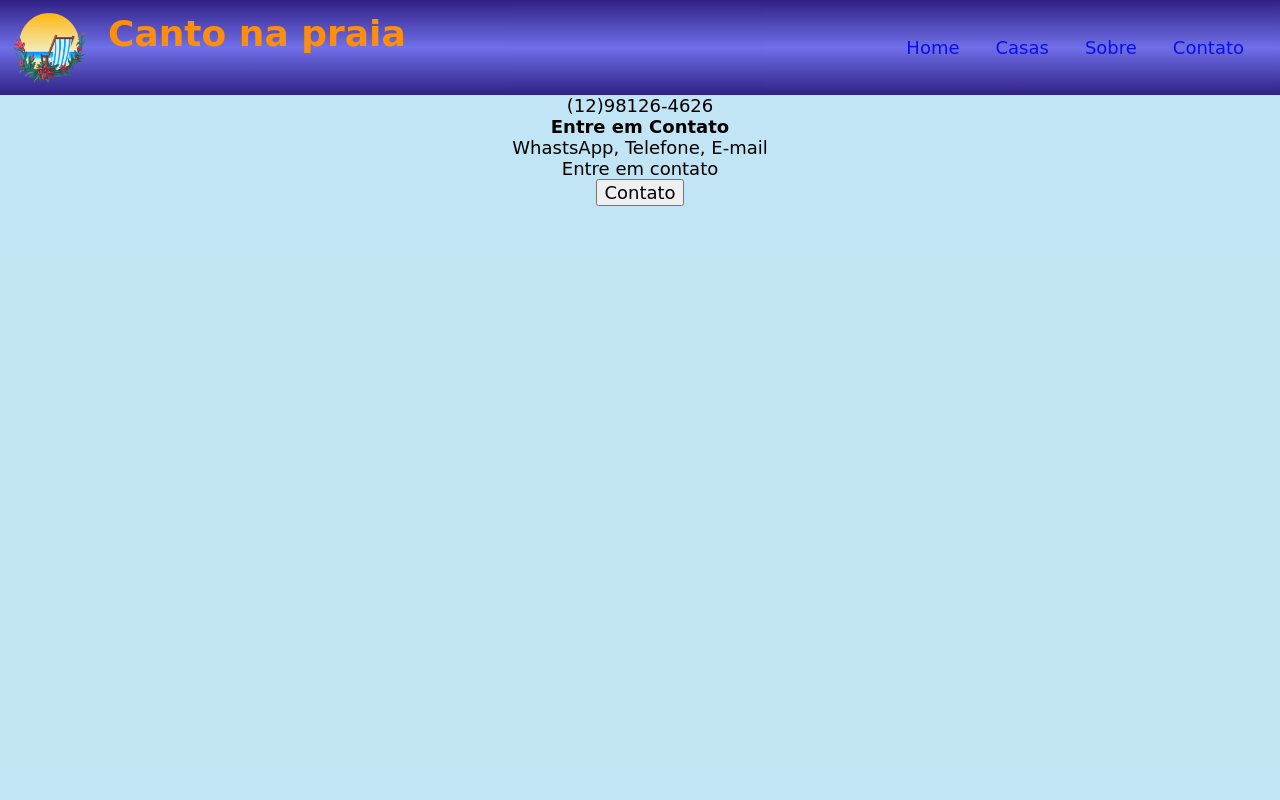
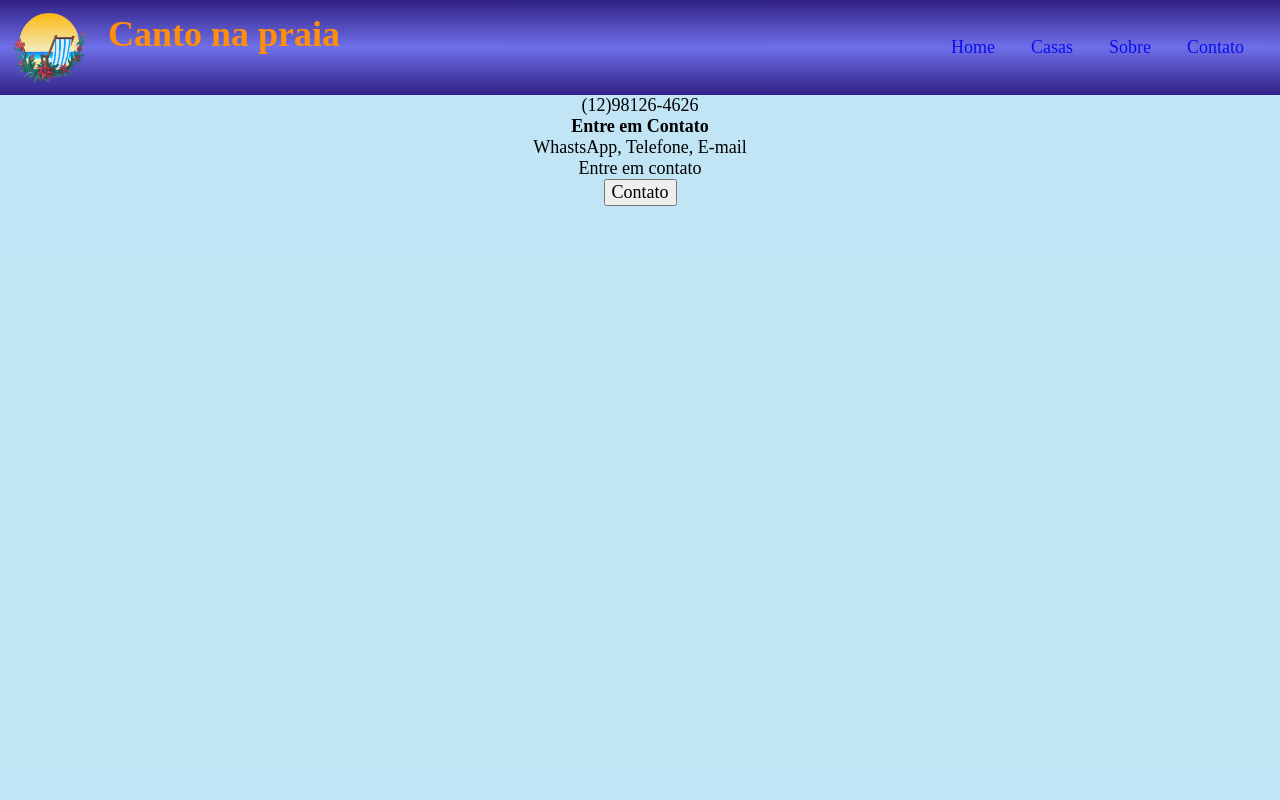
Before and after one commit to derderian/derderian.github.io, a plain HTML site: page cantonapraia/index.html in a window 1280 px wide. Shown: the top 800 px of the page. Drawn offline with Linux system fonts and the light colour scheme.

Commit message:
Update style.css

```diff
--- a/cantonapraia/style.css
+++ b/cantonapraia/style.css
@@ -3,7 +3,7 @@
     margin: 0;
 
     font-size: 18px;
-    font-family: cursive;
+    font-family: Comic Sans;
 }
 body{
     display: grid;
```
